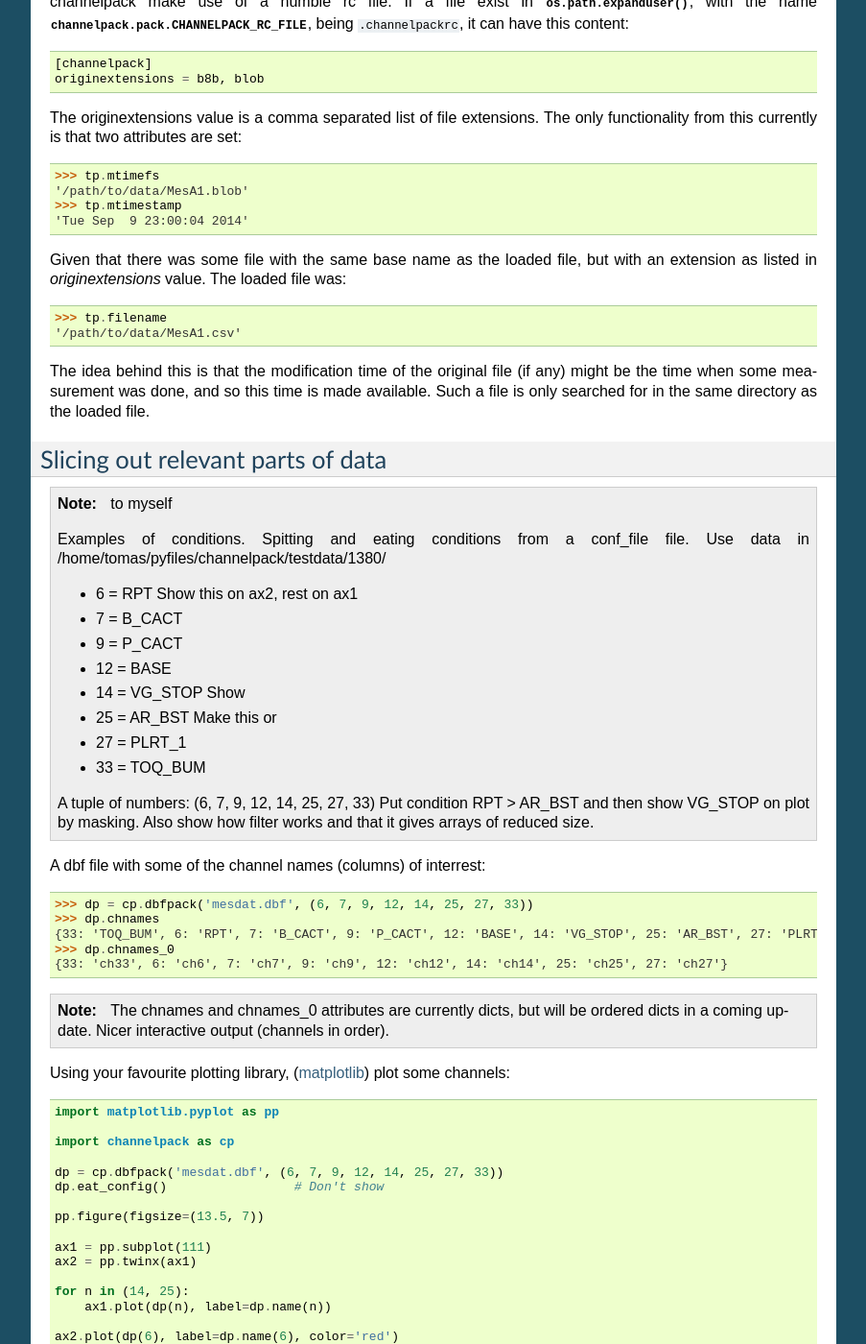
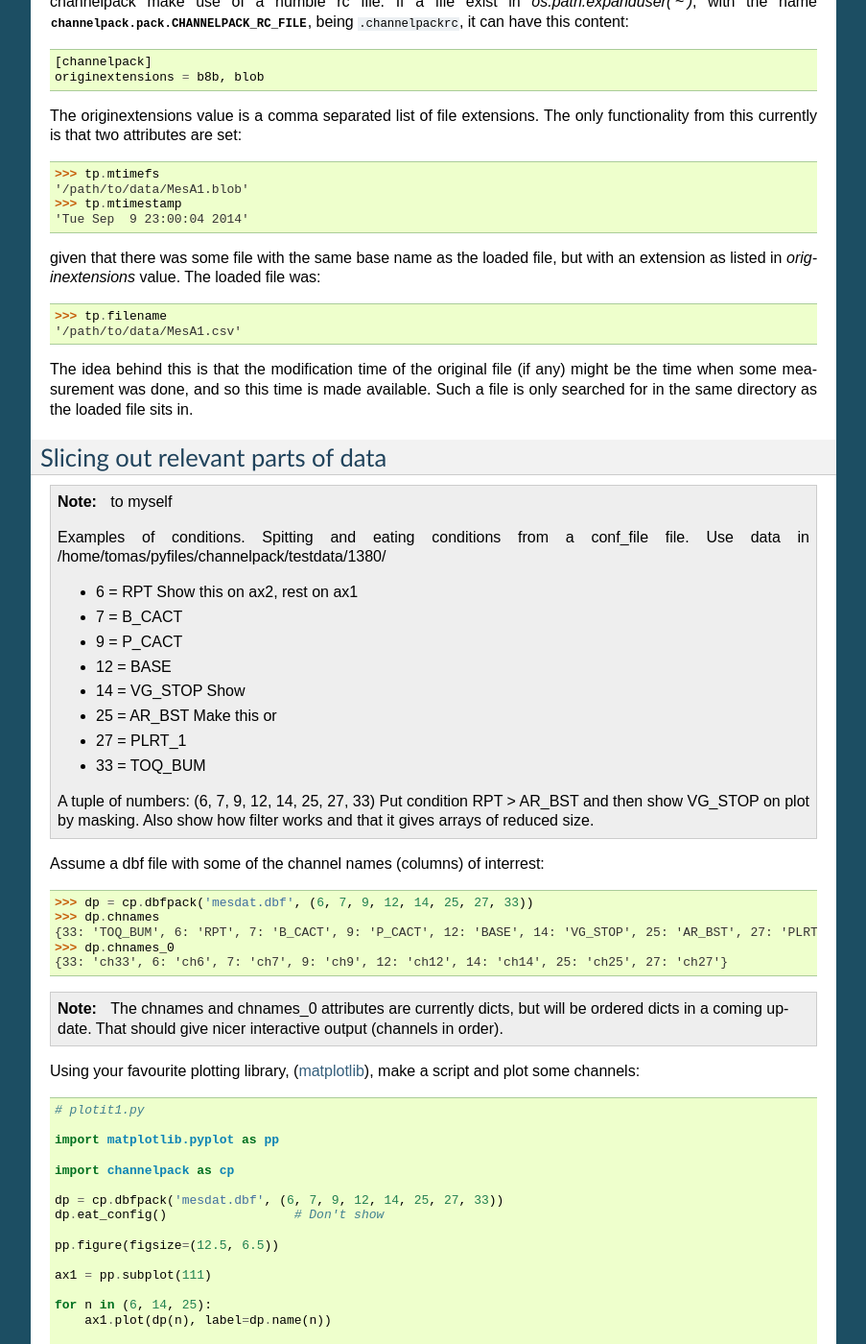
Before and after one commit to tomnor/channelpack, a Sphinx documentation site: the page built from docs/overview_examples.rst, in a window 1280 px wide and 1400 px high, scrolled down 1355 px. Shown: the whole window at 96% size, without its empty margins (198-1101 px from the left). Built offline with Sphinx 7.4.7, drawn with Linux system fonts in a browser that asks for light colours; some of the changed text lies outside the part shown.

Commit message:
dox work 140916

```diff
--- a/CHANGES.txt
+++ b/CHANGES.txt
@@ -14,6 +14,9 @@
   numeric. This means that all numeric values will be floats, even though they
   are specified as integers in the source data file.
 
+**0.1.2 (2014-09-??)**
+
+* Docs made available. Readme updated.
 
 **0.1.1 (2014-08-16)**
 
--- a/docs/overview_examples.rst
+++ b/docs/overview_examples.rst
@@ -72,7 +72,7 @@
    making clear that this might be of interrest for only a few.
 
 channelpack make use of a humble rc file. If a file exist in
-:func:`os.path.expanduser`, with the name
+`os.path.expanduser('~')`, with the name
 :data:`channelpack.pack.CHANNELPACK_RC_FILE`, being ``.channelpackrc``, it can
 have this content::
 
@@ -87,7 +87,7 @@
     >>> tp.mtimestamp
     'Tue Sep  9 23:00:04 2014'
 
-Given that there was some file with the same base name as the loaded file, but
+given that there was some file with the same base name as the loaded file, but
 with an extension as listed in `originextensions` value. The loaded file was::
 
     >>> tp.filename
@@ -96,7 +96,7 @@
 The idea behind this is that the modification time of the original file (if any)
 might be the time when some measurement was done, and so this time is made
 available. Such a file is only searched for in the same directory as the loaded
-file.
+file sits in.
 
 Slicing out relevant parts of data
 ==================================
@@ -119,7 +119,7 @@
    Put condition RPT > AR_BST and then show VG_STOP on plot by masking. Also
    show how filter works and that it gives arrays of reduced size.
 
-A dbf file with some of the channel names (columns) of interrest::
+Assume a dbf file with some of the channel names (columns) of interrest::
 
     >>> dp = cp.dbfpack('mesdat.dbf', (6, 7, 9, 12, 14, 25, 27, 33))
     >>> dp.chnames
@@ -128,11 +128,13 @@
     {33: 'ch33', 6: 'ch6', 7: 'ch7', 9: 'ch9', 12: 'ch12', 14: 'ch14', 25: 'ch25', 27: 'ch27'}
 
 .. note:: The chnames and chnames_0 attributes are currently dicts, but will be
-   ordered dicts in a coming update. Nicer interactive output (channels in
-   order).
+   ordered dicts in a coming update. That should give nicer interactive output
+   (channels in order).
 
-Using your favourite plotting library, (`matplotlib <http://matplotlib.org/>`_)
-plot some channels::
+Using your favourite plotting library, (`matplotlib <http://matplotlib.org/>`_),
+make a script and plot some channels::
+
+    # plotit1.py
 
     import matplotlib.pyplot as pp
 
@@ -141,16 +143,37 @@
     dp = cp.dbfpack('mesdat.dbf', (6, 7, 9, 12, 14, 25, 27, 33))
     dp.eat_config()                 # Don't show
 
-    pp.figure(figsize=(13.5, 7))
+    pp.figure(figsize=(12.5, 6.5))
 
     ax1 = pp.subplot(111)
-    ax2 = pp.twinx(ax1)
 
-    for n in (14, 25):
+    for n in (6, 14, 25):
         ax1.plot(dp(n), label=dp.name(n))
 
-    ax2.plot(dp(6), label=dp.name(6), color='red')
-    ax2.set_ylim(top=1200)
+    prop = {'size': 12}
+    ax1.legend(loc='upper left', prop=prop)
+
+    pp.show()
+
+.. image:: pics/plot1.png
+
+code debug rst::
+
+    # plotit1.py
+
+    import matplotlib.pyplot as pp
+
+    import channelpack as cp
+
+    dp = cp.dbfpack('mesdat.dbf', (6, 7, 9, 12, 14, 25, 27, 33))
+    dp.eat_config()                 # Don't show
+
+    pp.figure(figsize=(12.5, 6.5))
+
+    ax1 = pp.subplot(111)
+
+    for n in (6, 14, 25):
+        ax1.plot(dp(n), label=dp.name(n))
 
     prop = {'size': 12}
     ax1.legend(loc='upper left', prop=prop)
@@ -158,7 +181,8 @@
 
     pp.show()
 
-.. image:: pics/plot1.png
+
+Rewrite above. See plotit2.py
 
 Fantastic
 
```
Also changed, not shown: other parts of docs/overview_examples.rst (+1 -1 lines), docs/pics/plot1.png.
